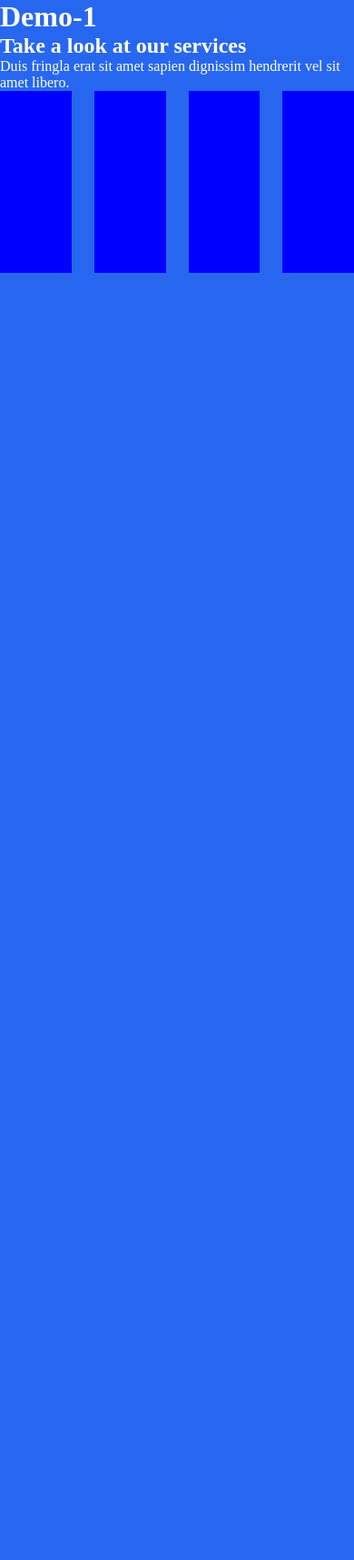
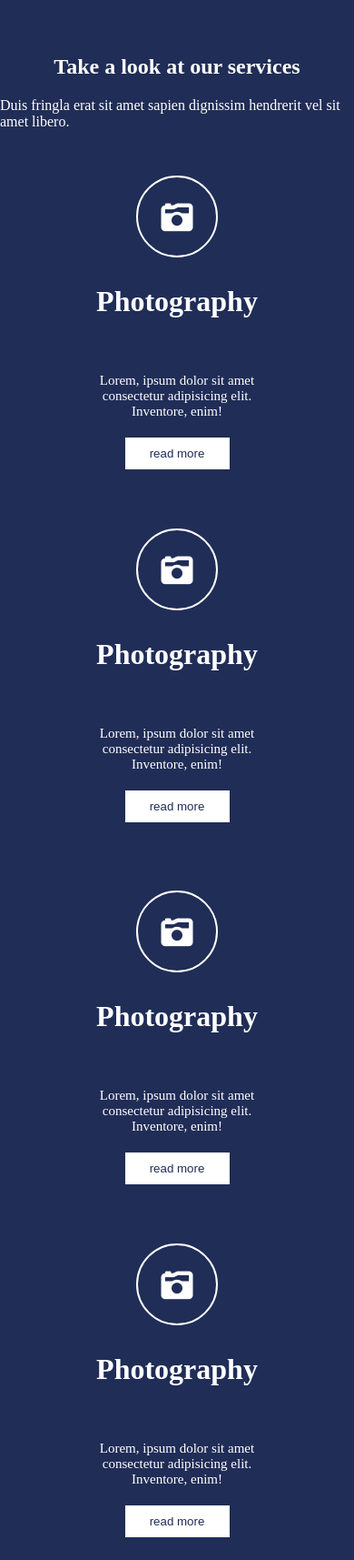
Before and after one commit to FezileChelebiyeva/Demo, a plain HTML site: page index.html in a window 390 px wide. Shown: the whole page at 91% size. Before the commit the page ends 844 px from the top, so only its background shows below. Drawn offline with Linux system fonts and the light colour scheme.

Commit message:
class task

```diff
--- a/index.html
+++ b/index.html
@@ -1,21 +1,68 @@
 <!DOCTYPE html>
 <html lang="en">
-<head>
-    <meta charset="UTF-8">
-    <meta http-equiv="X-UA-Compatible" content="IE=edge">
-    <meta name="viewport" content="width=device-width, initial-scale=1.0">
+  <head>
+    <meta charset="UTF-8" />
+    <meta http-equiv="X-UA-Compatible" content="IE=edge" />
+    <meta name="viewport" content="width=device-width, initial-scale=1.0" />
     <title>Document</title>
-    <link rel="stylesheet" href="./css/main.css">
-</head>
-<body>
-    <h1>Demo-1</h1>
-    <h2>Take a look at our services</h2>
-    <p>Duis fringla erat sit amet sapien dignissim hendrerit vel sit amet libero.</p>
+    <link
+      rel="stylesheet"
+      href="https://cdnjs.cloudflare.com/ajax/libs/font-awesome/6.2.1/css/all.min.css"
+      integrity="sha512-MV7K8+y+gLIBoVD59lQIYicR65iaqukzvf/nwasF0nqhPay5w/9lJmVM2hMDcnK1OnMGCdVK+iQrJ7lzPJQd1w=="
+      crossorigin="anonymous"
+      referrerpolicy="no-referrer"
+    />
+    <link rel="stylesheet" href="./css/main.css" />
+  </head>
+  <body>
+    <div class="text">
+      <h2>Take a look at our services</h2>
+      <p>
+        Duis fringla erat sit amet sapien dignissim hendrerit vel sit amet
+        libero.
+      </p>
+    </div>
     <div class="box">
-        <div class="card"></div>
-        <div class="card"></div>
-        <div class="card"></div>
-        <div class="card"></div>
+      <div class="card1">
+        <div class="card">
+          <div class="circle"><i class="fa-solid fa-camera-retro"></i></div>
+          <h1>Photography</h1>
+          <p>
+            Lorem, ipsum dolor sit amet consectetur adipisicing elit. Inventore,
+            enim!
+          </p>
+          <button class="btn">read more</button>
+        </div>
+        <div class="card">
+          <div class="circle"><i class="fa-solid fa-camera-retro"></i></div>
+          <h1>Photography</h1>
+          <p>
+            Lorem, ipsum dolor sit amet consectetur adipisicing elit. Inventore,
+            enim!
+          </p>
+          <button class="btn">read more</button>
+        </div>
+      </div>
+      <div class="card2">
+        <div class="card">
+          <div class="circle"><i class="fa-solid fa-camera-retro"></i></div>
+          <h1>Photography</h1>
+          <p>
+            Lorem, ipsum dolor sit amet consectetur adipisicing elit. Inventore,
+            enim!
+          </p>
+          <button class="btn">read more</button>
+        </div>
+        <div class="card">
+          <div class="circle"><i class="fa-solid fa-camera-retro"></i></div>
+          <h1>Photography</h1>
+          <p>
+            Lorem, ipsum dolor sit amet consectetur adipisicing elit. Inventore,
+            enim!
+          </p>
+          <button class="btn">read more</button>
+        </div>
+      </div>
     </div>
-</body>
+  </body>
 </html>
--- /dev/null
+++ b/scss/_extend.scss
@@ -0,0 +1,21 @@
+@import './variables';
+
+%button {
+    border: 1px solid rgba(255, 255, 255, 0.295743);
+    color: $primary-color;
+    background-color: $color-white;
+    width: 115px;
+    height: 35px;
+    cursor: pointer;
+    margin: 20px 0 5px 0;
+}
+%circle {
+    width: 90px;
+      height: 90px;
+      border-radius: 50%;
+      border: 2px solid $color-white;
+      @include flex();
+      color: $color-white;
+      font-size: 35px;
+      margin: auto;
+}
--- a/scss/_home.scss
+++ b/scss/_home.scss
@@ -1,22 +1,74 @@
+@import "./variables";
 @import "./global";
+@import "./mixins";
+@import './extend';
 body {
-  background-color: rgb(39, 103, 240);
-  h1 {
-    color: white;
-  }
-  h2 {
-    color: white;
-  }
-  p {
-    color: white;
+  background-color: $primary-color;
+  .text {
+    @include flex();
+    color: $color-white;
+    flex-direction: column;
+    margin-top: 60px;
+    row-gap: 20px;
   }
   .box {
-    display: flex;
-    column-gap: 25px;
+    column-gap: 20px;
+    margin-top: 30px;
+    @include flex();
+    .card1 {
+      display: flex;
+      column-gap: 10px;
+    }
+    .card2 {
+      display: flex;
+      column-gap: 10px;
+
+    }
     .card {
-        width: 300px;
-        height: 200px;
-        background-color: blue;
+      width: 230px;
+      text-align: center;
+      color: $color-white;
+      padding: 20px 20px;
+      border-radius: 5px;
+    }
+    .card:hover {
+      background-color: $secondary-color;
+      box-shadow: 1px 1px 8px 0 $secondary-color;
+    }
+    h1 {
+      margin-top: 30px;
+    }
+    p {
+      padding-top: 60px;
+      font-size: 15px;
+    }
+    .circle {
+      @extend %circle;
+    }
+    .btn {
+      @extend %button;
     }
   }
 }
+@media only screen and (max-width: 992px) {
+  body {
+    .box {
+      flex-direction: column;
+      gap: 30px;
+    }
+  }
+}
+@media only screen and (max-width: 768px) {
+  body {
+    .box {
+    .card1 {
+      flex-direction: column;
+      row-gap: 20px;
+    }
+    .card2 {
+      flex-direction: column;
+      row-gap: 20px;
+    }
+    }
+  }
+}
--- a/scss/_mixins.scss
+++ b/scss/_mixins.scss
@@ -0,0 +1,12 @@
+@import './variables';
+
+@mixin flex( $justify-content: center, $align-items: center) {
+    display: flex;
+    justify-content: $justify-content;
+    align-items: $align-items;
+}
+@mixin flexBox($justify-content: center, $align-items: center) {
+    display: flex;
+    justify-content: $justify-content;
+    align-items: $align-items;
+}
--- a/scss/_variables.scss
+++ b/scss/_variables.scss
@@ -0,0 +1,3 @@
+$primary-color: #202D57;
+$secondary-color: #2245A9;
+$color-white: #fff;
--- a/scss/main.scss
+++ b/scss/main.scss
@@ -1,3 +1,5 @@
 @import './variables';
 @import './home';
 @import './mixins';
+@import './extend';
+@import './global';
```
Also changed, not shown: css/main.css, 1 other file.
